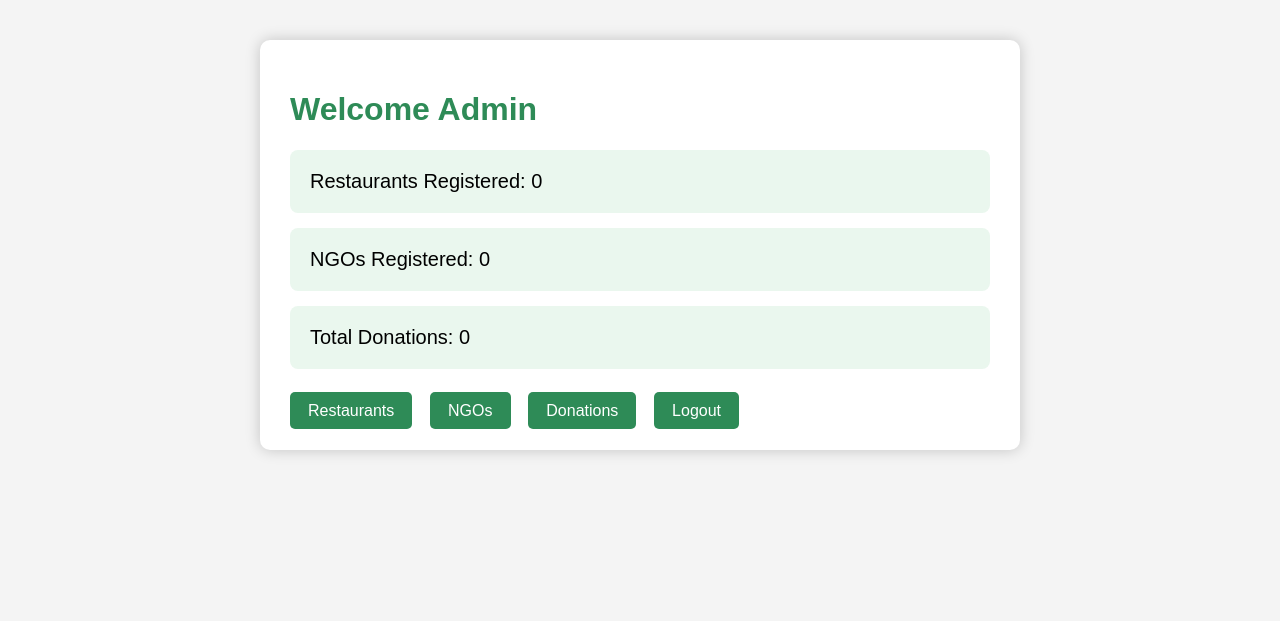
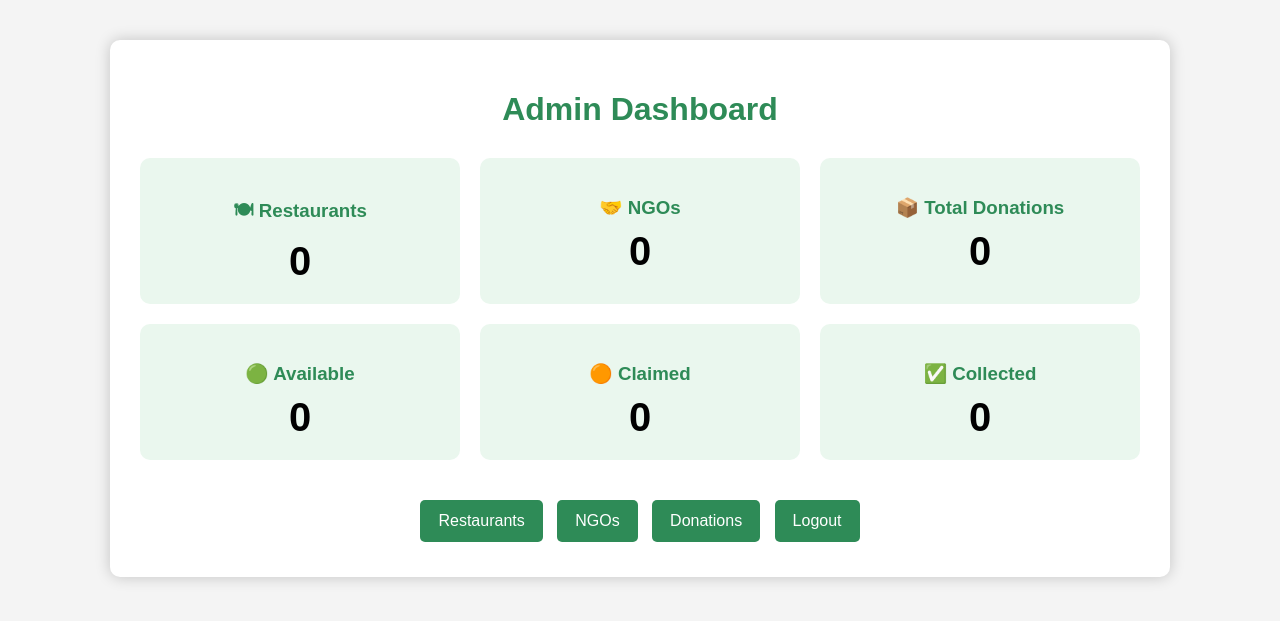
Before and after one commit to apoorvagit-me/Anvaya, a Flask app: page /admin/dashboard in a window 1280 px wide. Shown: the top 621 px of the page. Run offline with Flask 3, Linux system fonts and the light colour scheme; the visitor is signed in with stand-in values (Sample User, id 1).

```diff
--- a/app.py
+++ b/app.py
@@ -456,14 +456,30 @@ def admin_dashboard():
 
     restaurant_count = Restaurant.query.count()
     ngo_count = NGO.query.count()
-    donation_count = Donation.query.count()
+
+    total_donations = Donation.query.count()
+
+    available_count = Donation.query.filter_by(
+        status="Available"
+    ).count()
+
+    claimed_count = Donation.query.filter_by(
+        status="Claimed"
+    ).count()
+
+    collected_count = Donation.query.filter_by(
+        status="Collected"
+    ).count()
 
     return render_template(
         "admin_dashboard.html",
         admin=session["admin"],
         restaurant_count=restaurant_count,
         ngo_count=ngo_count,
-        donation_count=donation_count
+        total_donations=total_donations,
+        available_count=available_count,
+        claimed_count=claimed_count,
+        collected_count=collected_count
     )
 
 
--- a/templates/admin_dashboard.html
+++ b/templates/admin_dashboard.html
@@ -14,7 +14,7 @@ body{
 }
 
 .box{
-    width:700px;
+    max-width:1000px;
     margin:auto;
     background:white;
     padding:30px;
@@ -24,22 +24,47 @@ body{
 
 h1{
     color:#2E8B57;
+    text-align:center;
+}
+
+.stats{
+    display:grid;
+    grid-template-columns:repeat(3,1fr);
+    gap:20px;
+    margin-top:30px;
 }
 
 .card{
     background:#eaf7ee;
     padding:20px;
-    margin:15px 0;
-    border-radius:8px;
-    font-size:20px;
+    border-radius:10px;
+    text-align:center;
 }
 
-a{
+.card h3{
+    color:#2E8B57;
+    margin-bottom:10px;
+}
+
+.card h1{
+    margin:0;
+    font-size:40px;
+    color:black;
+}
+
+.buttons{
+    margin-top:35px;
+    text-align:center;
+}
+
+.buttons a{
     text-decoration:none;
     color:white;
     background:#2E8B57;
-    padding:10px 18px;
+    padding:12px 18px;
     border-radius:5px;
+    margin:5px;
+    display:inline-block;
 }
 
 </style>
@@ -50,35 +75,53 @@ a{
 
 <div class="box">
 
-<h1>Welcome Admin</h1>
+<h1>Admin Dashboard</h1>
+
+<div class="stats">
 
     <div class="card">
-Restaurants Registered: {{ restaurant_count }}
+        <h3>🍽 Restaurants</h3>
+        <h1>{{ restaurant_count }}</h1>
     </div>
 
     <div class="card">
-NGOs Registered: {{ ngo_count }}
+        <h3>🤝 NGOs</h3>
+        <h1>{{ ngo_count }}</h1>
     </div>
 
     <div class="card">
-Total Donations: {{ donation_count }}
+        <h3>📦 Total Donations</h3>
+        <h1>{{ total_donations }}</h1>
     </div>
 
-<br>
+    <div class="card">
+        <h3>🟢 Available</h3>
+        <h1>{{ available_count }}</h1>
+    </div>
+
+    <div class="card">
+        <h3>🟠 Claimed</h3>
+        <h1>{{ claimed_count }}</h1>
+    </div>
+
+    <div class="card">
+        <h3>✅ Collected</h3>
+        <h1>{{ collected_count }}</h1>
+    </div>
+
+</div>
+
+<div class="buttons">
 
 <a href="/admin/restaurants">Restaurants</a>
 
-&nbsp;&nbsp;
-
 <a href="/admin/ngos">NGOs</a>
-
-&nbsp;&nbsp;
 
 <a href="/admin/donations">Donations</a>
 
-&nbsp;&nbsp;
+<a href="/admin/logout">Logout</a>
 
-<a href="/admin/logout">Logout</a>
+</div>
 
 </div>
 
```
Lines whose indentation alone changed are shown as unchanged.
